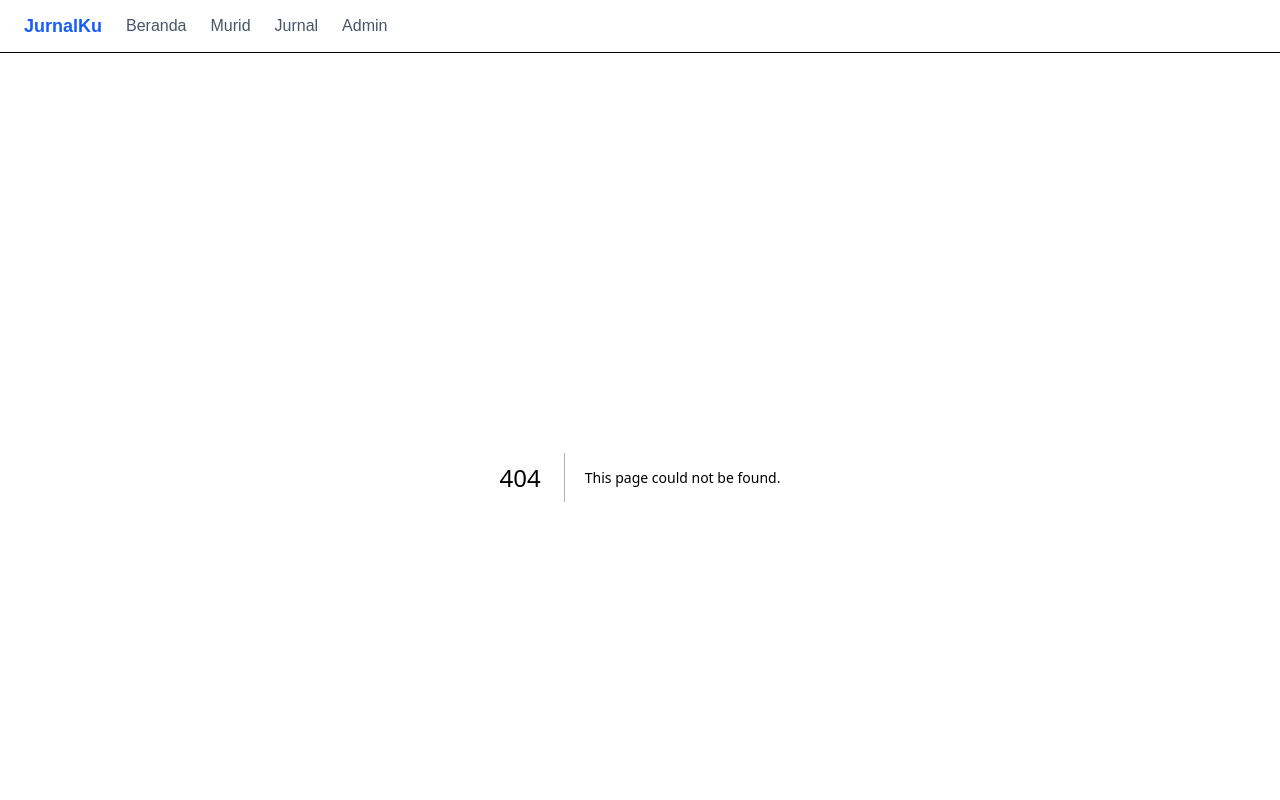
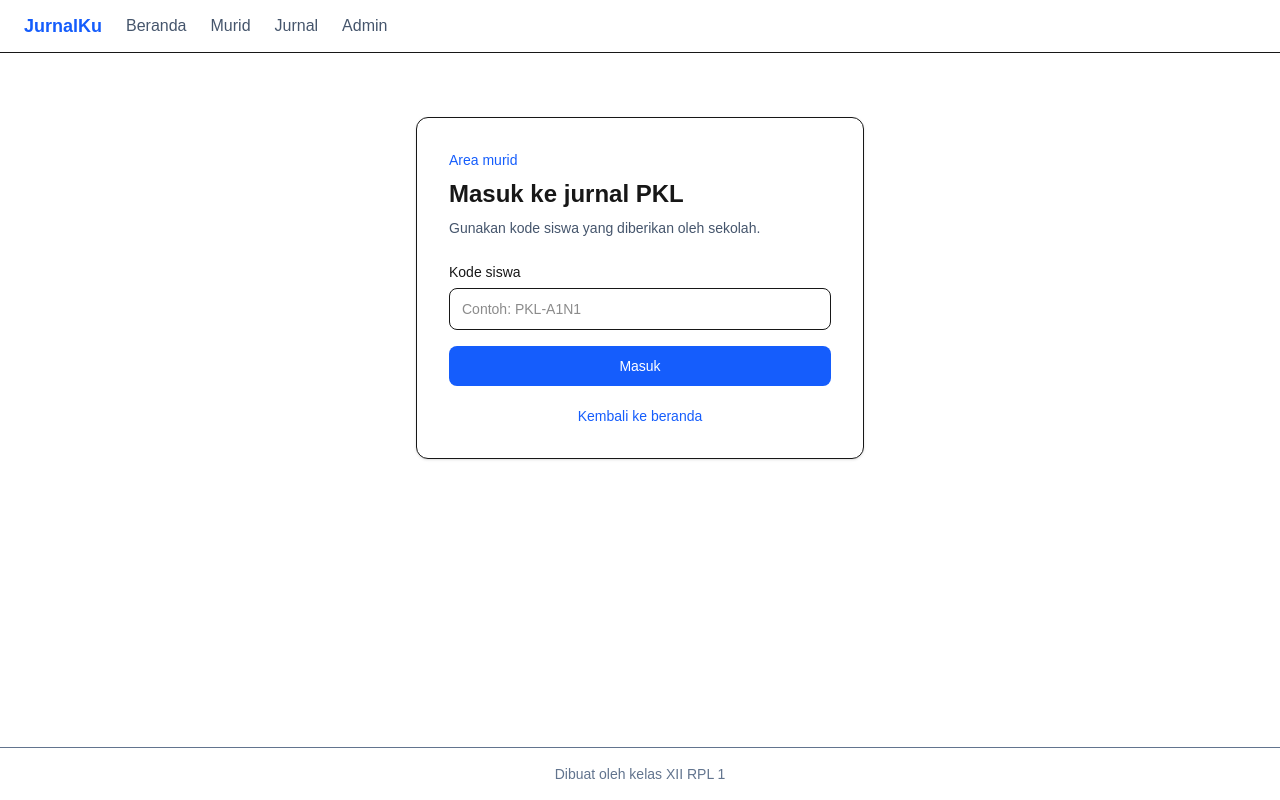
Before and after one commit to alh1-pixel/jurnalPKL, a Next.js app: page /masuk in a window 1280 px wide. Before the commit this address had no page. Shown: the top 800 px of the page. Built offline with nearby package versions, Linux system fonts and the light colour scheme; no server answers.

Commit message:
Menambahkann login murid dengan kode siswa

```diff
--- /dev/null
+++ b/app/masuk/actions.ts
@@ -0,0 +1,37 @@
+"use server";
+
+import { redirect } from "next/navigation";
+
+import { buatSesiMurid } from "@/lib/sesi-murid";
+import { supabaseAdmin } from "@/lib/supabase-admin";
+
+export async function masukMurid(formData: FormData) {
+  const kode = String(formData.get("kode") ?? "")
+    .trim()
+    .toUpperCase();
+
+  if (!/^[A-Z0-9-]{6,12}$/.test(kode)) {
+    redirect("/masuk?error=kode");
+  }
+
+  const { data: siswa, error } = await supabaseAdmin
+    .from("siswa")
+    .select("id, nama")
+    .eq("kode", kode)
+    .maybeSingle();
+
+  if (error) {
+    throw new Error(`Gagal memeriksa kode siswa: ${error.message}`);
+  }
+
+  if (!siswa) {
+    redirect("/masuk?error=kode");
+  }
+
+  await buatSesiMurid({
+    siswaId: siswa.id,
+    nama: siswa.nama,
+  });
+
+  redirect("/jurnal");
+}
--- /dev/null
+++ b/app/masuk/page.tsx
@@ -0,0 +1,89 @@
+import Link from "next/link";
+import { redirect } from "next/navigation";
+import { Suspense } from "react";
+
+import { masukMurid } from "./actions";
+import { ambilSesiMurid } from "@/lib/sesi-murid";
+
+type Props = {
+  searchParams: Promise<{ error?: string | string[] }>;
+};
+
+export default function HalamanMasukMurid({ searchParams }: Props) {
+  return (
+    <Suspense
+      fallback={
+        <section className="mx-auto max-w-md py-10" aria-live="polite">
+          Memuat halaman masuk...
+        </section>
+      }
+    >
+      <KontenMasukMurid searchParams={searchParams} />
+    </Suspense>
+  );
+}
+
+async function KontenMasukMurid({ searchParams }: Props) {
+  const sesi = await ambilSesiMurid();
+
+  if (sesi) {
+    redirect("/jurnal");
+  }
+
+  const { error } = await searchParams;
+  const kodeSalah = error === "kode";
+
+  return (
+    <section className="mx-auto max-w-md py-10">
+      <div className="rounded-xl border bg-white p-6 shadow-sm sm:p-8">
+        <p className="text-sm font-medium text-blue-600">Area murid</p>
+        <h1 className="mt-2 text-2xl font-bold">Masuk ke jurnal PKL</h1>
+        <p className="mt-2 text-sm text-slate-600">
+          Gunakan kode siswa yang diberikan oleh sekolah.
+        </p>
+
+        <form action={masukMurid} className="mt-6 space-y-4">
+          <div>
+            <label
+              className="mb-1.5 block text-sm font-medium"
+              htmlFor="kode"
+            >
+              Kode siswa
+            </label>
+            <input
+              autoComplete="off"
+              className="w-full rounded-lg border px-3 py-2.5 text-sm outline-none focus:border-blue-500"
+              id="kode"
+              maxLength={12}
+              minLength={6}
+              name="kode"
+              pattern="[A-Za-z0-9-]{6,12}"
+              placeholder="Contoh: PKL-A1N1"
+              required
+              type="password"
+            />
+          </div>
+
+          {kodeSalah && (
+            <p aria-live="polite" className="text-sm text-red-600">
+              Kode siswa tidak cocok. Periksa kembali kode dari sekolah.
+            </p>
+          )}
+
+          <button
+            className="w-full rounded-lg bg-blue-600 px-4 py-2.5 text-sm font-medium text-white hover:bg-blue-700"
+            type="submit"
+          >
+            Masuk
+          </button>
+        </form>
+
+        <p className="mt-5 text-center text-sm text-slate-500">
+          <Link className="text-blue-600 hover:underline" href="/">
+            Kembali ke beranda
+          </Link>
+        </p>
+      </div>
+    </section>
+  );
+}
```
